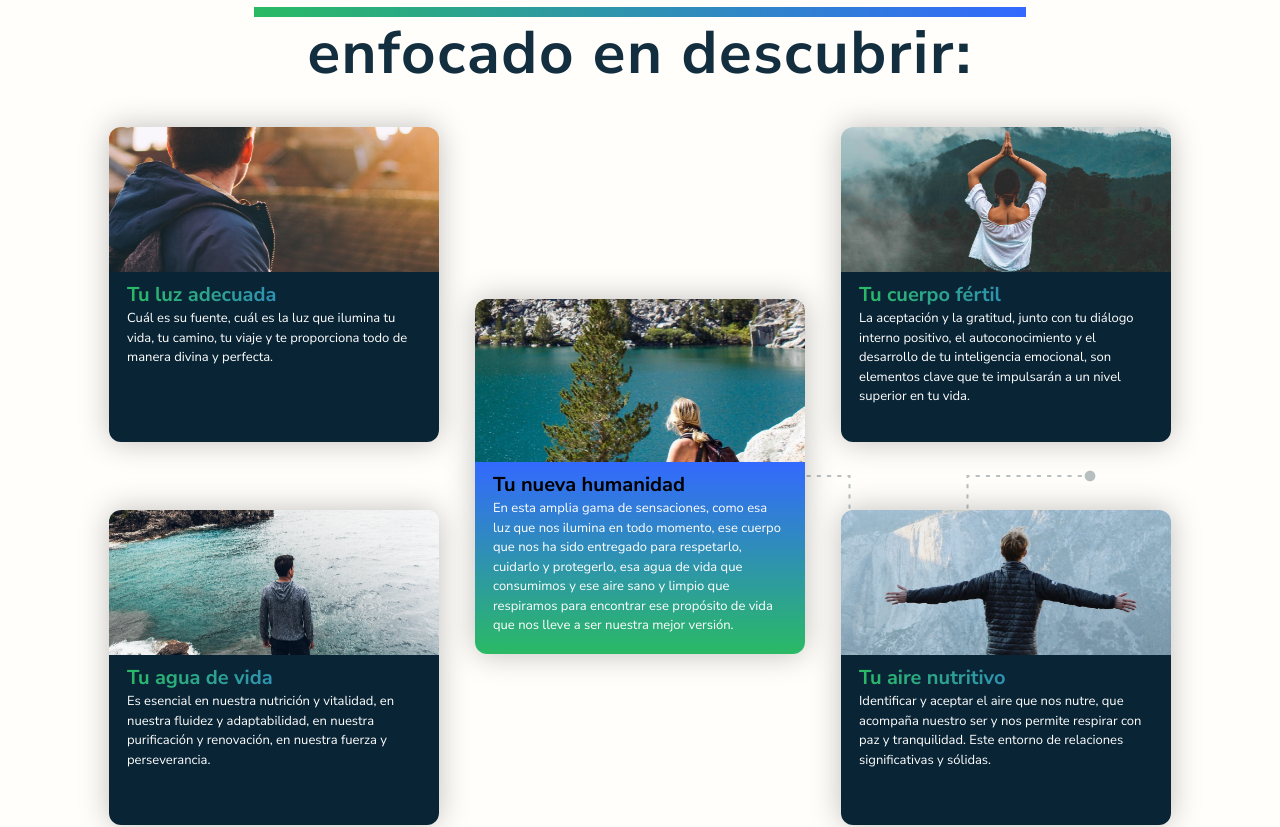
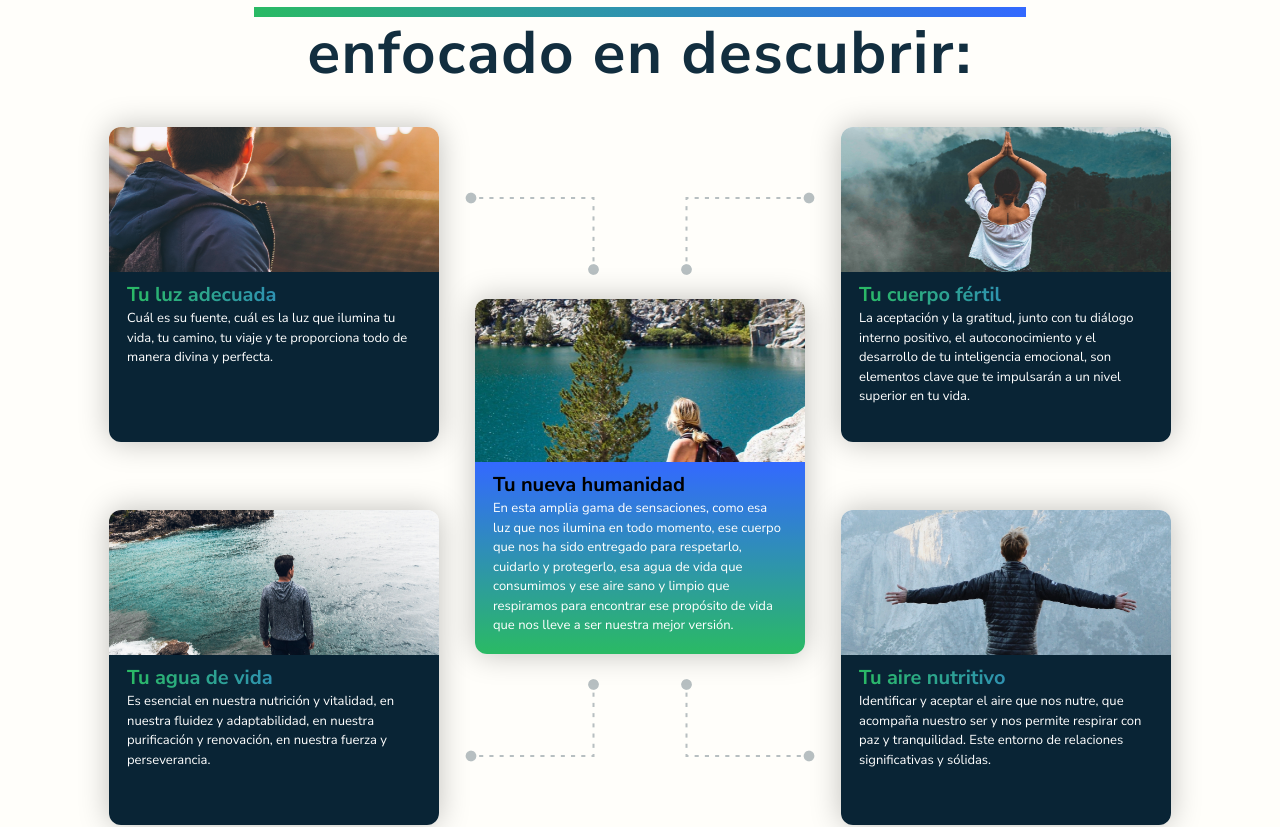
Before and after one commit to revdev-earth/JonathanPFrontend, a React (Vite) app: page / in a window 1280 px wide. Shown: the part 2582-3409 px from the top of the page. Built offline with nearby package versions, Linux system fonts and the light colour scheme.

Commit message:
align the dotted line

```diff
--- a/src/Sections/4/index.tsx
+++ b/src/Sections/4/index.tsx
@@ -93,6 +93,8 @@ const Card = ({
   );
 };
 
+const halfTheWidth = window.innerWidth / 2;
+
 const Section4 = () => {
   return (
     <div
@@ -103,26 +105,29 @@ const Section4 = () => {
         gap-5 md:gap-[40px]
       "
     >
-      <div className="absolute md:w-[500px] md:h-[500px] left-1/2 -translate-x-1/2 top-1/4">
+      <div
+        className={`absolute md:w-[350px] md:h-[570px] top-[333px]`}
+        style={{ left: halfTheWidth - 175 + "px" }}
+      >
         <img
           src="/section4/vector-section-4.png"
           alt="puntos de coneccion"
-          className="absolute hidden md:flex left-[331px] top-[344px] h-[83px]"
+          className="absolute hidden md:flex left-0 top-0 h-[83px]"
         />
         <img
           src="/section4/vector-section-4.png"
           alt="puntos de coneccion"
-          className="absolute hidden md:flex left-[572px] top-[344px] h-[83px] -scale-x-100"
+          className="absolute hidden md:flex top-0 right-0 -scale-x-100"
         />
         <img
           src="/section4/vector-section-4.png"
           alt="puntos de coneccion"
-          className="absolute hidden md:flex left-[331px] top-[813px] h-[83px] -scale-y-100"
+          className="absolute hidden md:flex bottom-0 left-0 h-[83px] -scale-y-100"
         />
         <img
           src="/section4/vector-section-4.png"
           alt="puntos de coneccion"
-          className="absolute hidden md:flex left-[572px] top-[813px] h-[83px] -scale-x-100 -scale-y-100"
+          className="absolute hidden md:flex bottom-0 right-0 h-[83px] -scale-x-100 -scale-y-100"
         />
       </div>
 
```
